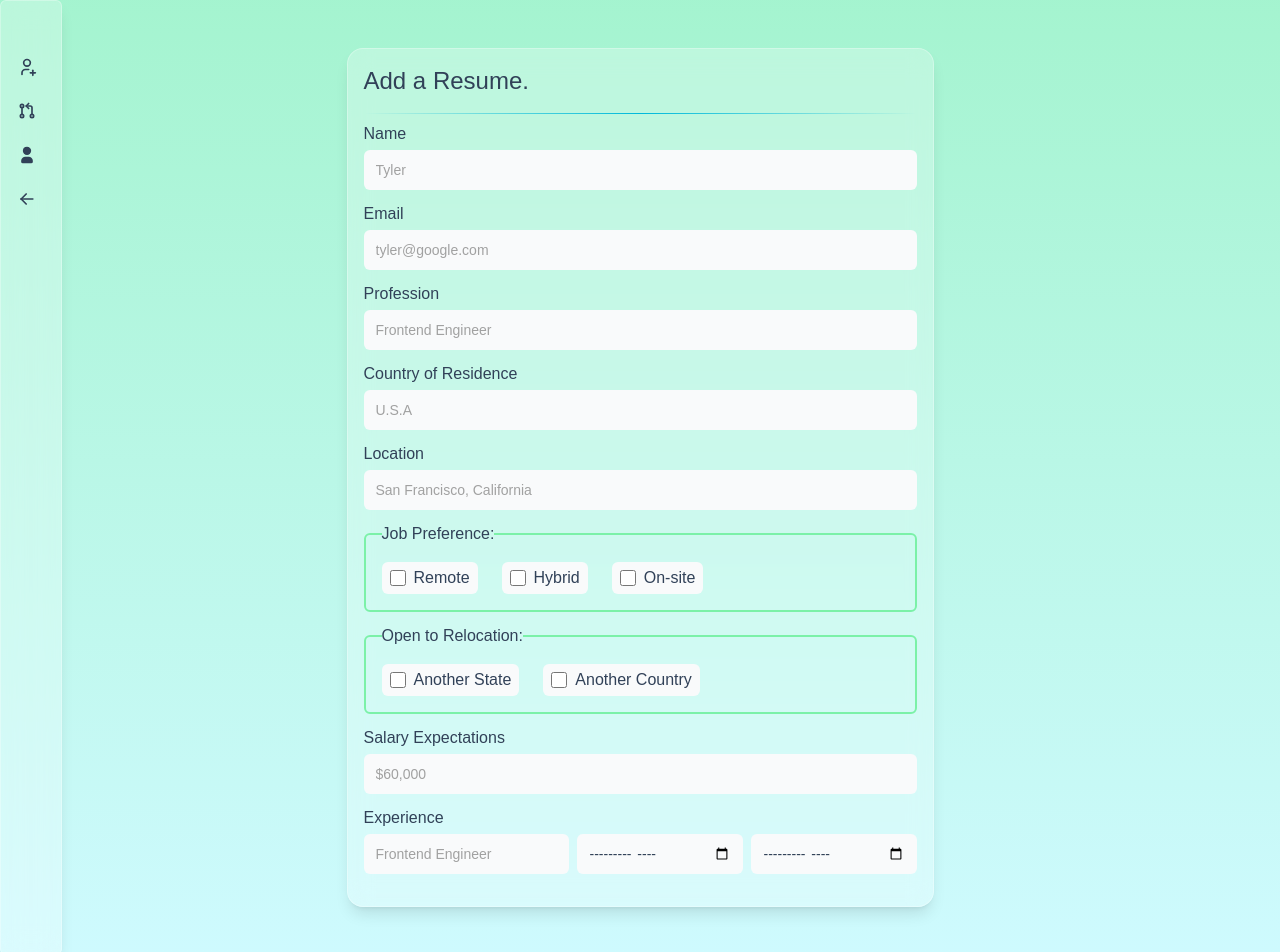
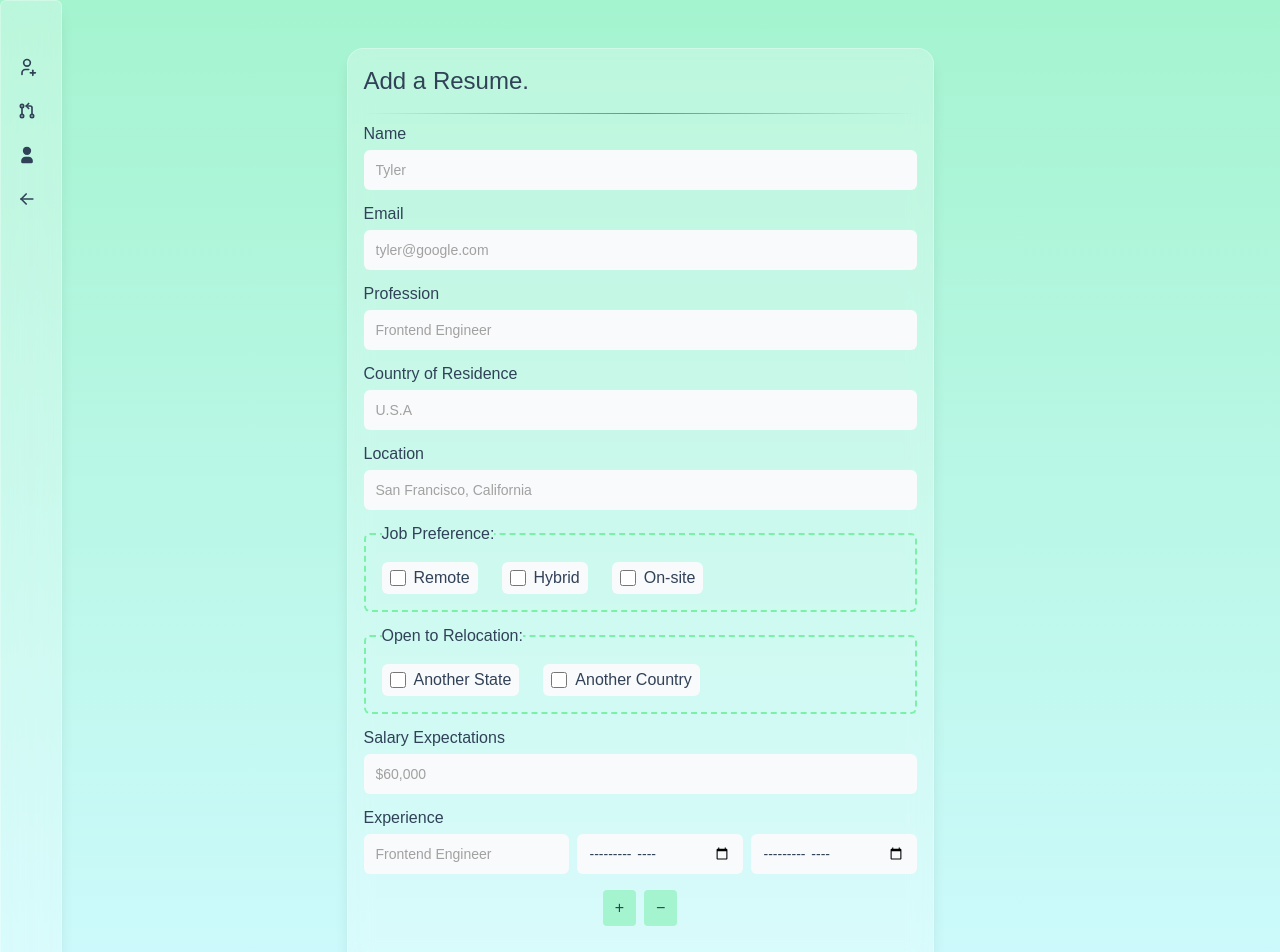
Before and after one commit to Abhishek7Tech/refhire-admin, a Next.js app: page /home/resume in a window 1280 px wide. Shown: the top 952 px of the page. Built offline with nearby package versions, Linux system fonts and the light colour scheme.

Commit message:
update verify middleware

```diff
--- a/app/ui/add-experience/experience.tsx
+++ b/app/ui/add-experience/experience.tsx
@@ -1,10 +1,11 @@
 import { Input } from "@/app/components/input/input";
-function Experience({id}: {id: number}) {
+function Experience({ id }: { id: number }) {
   return (
-    <div className="flex space-x-2">
+    <div className="flex space-x-2 w-full">
       <Input name="role" type="text" placeholder="Frontend Engineer"></Input>
-      <Input name="from" type="month" className="w-fit"></Input>
-      <Input name="to" type="month" className="w-fit"></Input>
+
+      <Input name="from" type="month" className="w-min"></Input>
+      <Input name="to" type="month" className="w-min"></Input>
     </div>
   );
 }
--- a/app/ui/resume-form/form.tsx
+++ b/app/ui/resume-form/form.tsx
@@ -4,6 +4,7 @@ import { Input } from "@/app/components/input/input";
 import { cn } from "@/app/utils/utils";
 import Experience from "../add-experience/experience";
 import { useState } from "react";
+import { motion } from "framer-motion";
 
 interface ExperienceInterface {
   id: number;
@@ -105,7 +106,7 @@ function Resume() {
           </LabelInputContainer>
 
           <LabelInputContainer>
-            <fieldset className=" border-2 border-green-300 p-4 rounded-md">
+            <fieldset className=" border-2 border-dashed border-green-300 p-4 rounded-md">
               <legend className="text-slate-700 font-mukta font-medium text-base">
                 Job Preference:
               </legend>
@@ -155,7 +156,7 @@ function Resume() {
             </fieldset>
           </LabelInputContainer>
           <LabelInputContainer>
-            <fieldset className=" border-2 border-green-300 p-4 rounded-md ">
+            <fieldset className=" border-2 border-dashed border-green-300 p-4 rounded-md ">
               <legend className="text-slate-700 font-mukta font-medium text-base">
                 Open to Relocation:
               </legend>
@@ -214,7 +215,31 @@ function Resume() {
             >
               Experience
             </label>
-           {experience.map((ex) => <Experience  id={ex.id}/> )}
+            {experience.map((ex) => (
+              <div key={ex.id}>
+                <Experience id={ex.id} />
+                <div className="w-full flex items-center space-x-2 justify-center mb-2 mt-4">
+                  <motion.button
+                    whileHover={{
+                      scaleY: 1.1,
+                    }}
+                    type="button"
+                    className="text-slate-700 cursor-pointer rounded-sm bg-emerald-200 py-1.5 px-3"
+                  >
+                    &#43;
+                  </motion.button>
+                  <motion.button
+                    whileHover={{
+                      scaleY: 1.1,
+                    }}
+                    type="button"
+                    className="text-slate-700 cursor-pointer rounded-sm bg-emerald-200 py-1.5 px-3"
+                  >
+                    &minus;
+                  </motion.button>
+                </div>
+              </div>
+            ))}
           </LabelInputContainer>
         </div>
       </form>
--- a/app/verify/actions.ts
+++ b/app/verify/actions.ts
@@ -51,7 +51,7 @@ export const getVerifyData = async (previousState: any, formData: FormData) => {
       },
     };
   }
-
+  console.log("Error", data);
   revalidatePath("/");
   redirect("/home");
 
--- a/middleware.ts
+++ b/middleware.ts
@@ -1,9 +1,13 @@
 import { type NextRequest } from "next/server";
 import { updateSession } from "@/app/utils/supabase/middleware";
-import allowToLogin from "./app/utils/middlewares/signIm/middleware";
+import allowToLogin from "./app/utils/middlewares/signIn/middleware";
 
 export default async function middleWare(request: NextRequest) {
-  if (request.url.includes("/") || request.url.includes("/verify")) {
+  // if (request.url.includes("/")) {
+  //   return await allowToLogin(request);
+  // }
+
+  if (request.url.includes("/verify")) {
     return await allowToLogin(request);
   }
   return await updateSession(request);
```
Also changed, not shown: app/utils/middlewares/signIn/middleware.ts (renamed from app/utils/middlewares/signIm/middleware.ts).
